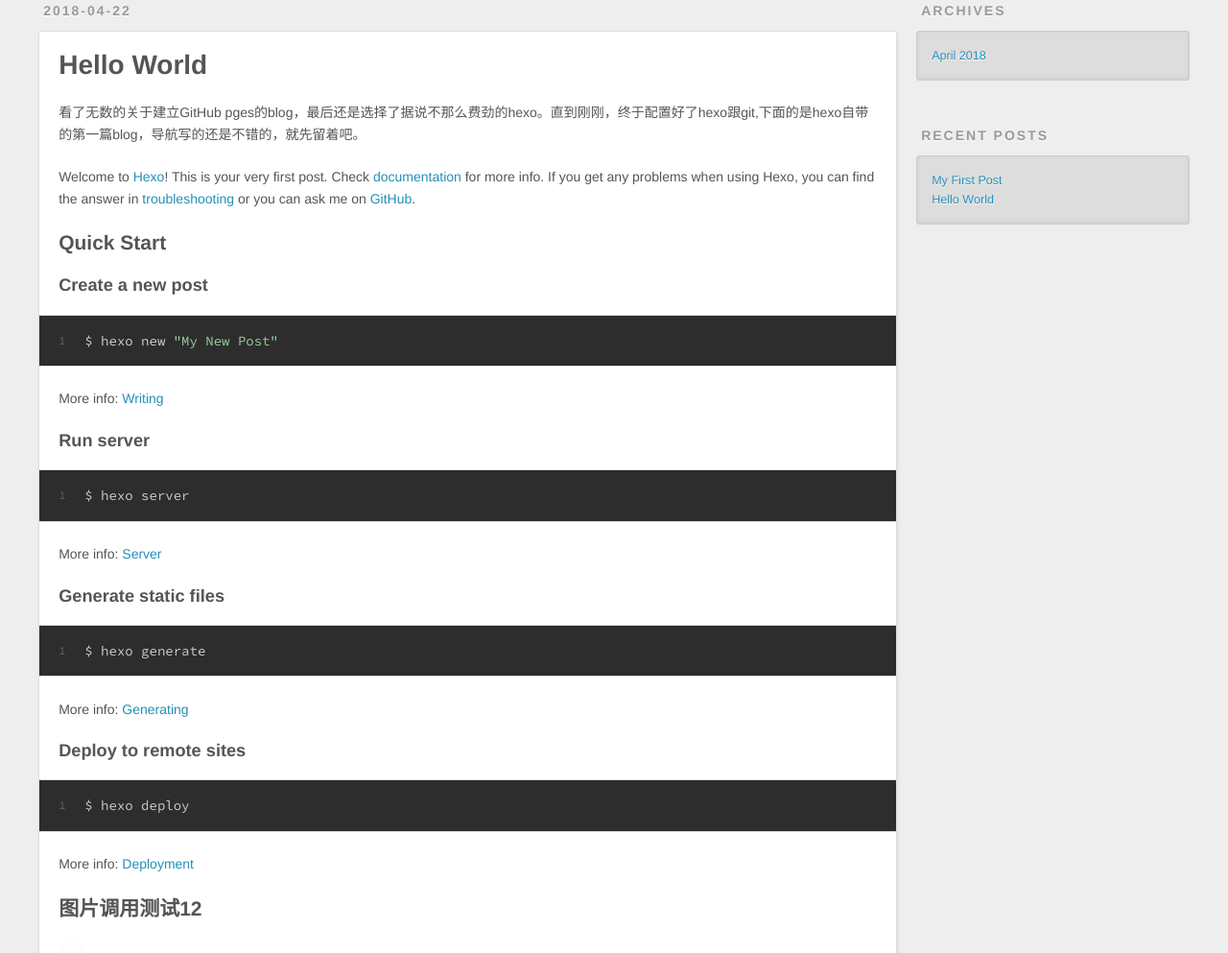
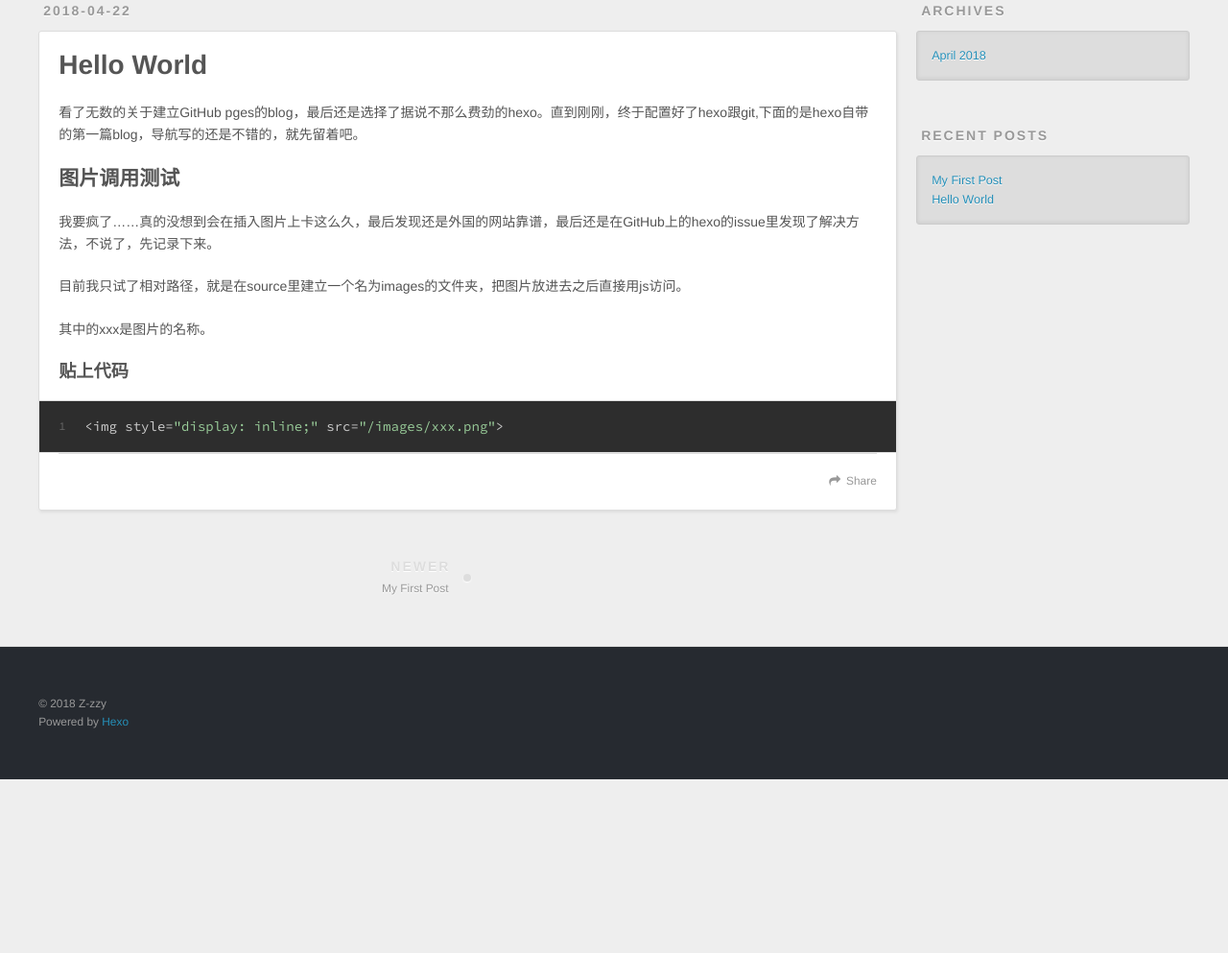
Before and after one commit to Z-zzy/Z-zzy.github.io, a plain HTML site: page 2018/04/22/hello-world/index.html in a window 1280 px wide. Shown: the part 347-1340 px from the top of the page at 96% size. After the commit the page ends 1159 px from the top, so only its background shows below. Drawn offline with nearby package versions, Linux system fonts and the light colour scheme; files whose address does not match are found by name.

Commit message:
Site updated: 2018-04-23 18:44:31

```diff
--- a/2018/04/22/hello-world/index.html
+++ b/2018/04/22/hello-world/index.html
@@ -5,19 +5,17 @@
 
   <title>Hello World | leetcode-my diary</title>
   <meta name="viewport" content="width=device-width, initial-scale=1, maximum-scale=1">
-  <meta name="description" content="看了无数的关于建立GitHub pges的blog，最后还是选择了据说不那么费劲的hexo。直到刚刚，终于配置好了hexo跟git,下面的是hexo自带的第一篇blog，导航写的还是不错的，就先留着吧。 Welcome to Hexo! This is your very first post. Check documentation for more info. If you get any p">
+  <meta name="description" content="看了无数的关于建立GitHub pges的blog，最后还是选择了据说不那么费劲的hexo。直到刚刚，终于配置好了hexo跟git,下面的是hexo自带的第一篇blog，导航写的还是不错的，就先留着吧。 图片调用测试我要疯了……真的没想到会在插入图片上卡这么久，最后发现还是外国的网站靠谱，最后还是在GitHub上的hexo的issue里发现了解决方法，不说了，先记录下来。 目前我只试了相对路径，就">
 <meta property="og:type" content="article">
 <meta property="og:title" content="Hello World">
 <meta property="og:url" content="http://yoursite.com/2018/04/22/hello-world/index.html">
 <meta property="og:site_name" content="leetcode-my diary">
-<meta property="og:description" content="看了无数的关于建立GitHub pges的blog，最后还是选择了据说不那么费劲的hexo。直到刚刚，终于配置好了hexo跟git,下面的是hexo自带的第一篇blog，导航写的还是不错的，就先留着吧。 Welcome to Hexo! This is your very first post. Check documentation for more info. If you get any p">
+<meta property="og:description" content="看了无数的关于建立GitHub pges的blog，最后还是选择了据说不那么费劲的hexo。直到刚刚，终于配置好了hexo跟git,下面的是hexo自带的第一篇blog，导航写的还是不错的，就先留着吧。 图片调用测试我要疯了……真的没想到会在插入图片上卡这么久，最后发现还是外国的网站靠谱，最后还是在GitHub上的hexo的issue里发现了解决方法，不说了，先记录下来。 目前我只试了相对路径，就">
 <meta property="og:locale" content="default">
-<meta property="og:image" content="e:/leetcode_diary%20git/hexo/source/images/1601011.png">
-<meta property="og:updated_time" content="2018-04-23T10:31:52.448Z">
+<meta property="og:updated_time" content="2018-04-23T10:43:21.012Z">
 <meta name="twitter:card" content="summary">
 <meta name="twitter:title" content="Hello World">
-<meta name="twitter:description" content="看了无数的关于建立GitHub pges的blog，最后还是选择了据说不那么费劲的hexo。直到刚刚，终于配置好了hexo跟git,下面的是hexo自带的第一篇blog，导航写的还是不错的，就先留着吧。 Welcome to Hexo! This is your very first post. Check documentation for more info. If you get any p">
-<meta name="twitter:image" content="e:/leetcode_diary%20git/hexo/source/images/1601011.png">
+<meta name="twitter:description" content="看了无数的关于建立GitHub pges的blog，最后还是选择了据说不那么费劲的hexo。直到刚刚，终于配置好了hexo跟git,下面的是hexo自带的第一篇blog，导航写的还是不错的，就先留着吧。 图片调用测试我要疯了……真的没想到会在插入图片上卡这么久，最后发现还是外国的网站靠谱，最后还是在GitHub上的hexo的issue里发现了解决方法，不说了，先记录下来。 目前我只试了相对路径，就">
 
     <link rel="alternate" href="/atom.xml" title="leetcode-my diary" type="application/atom+xml">
 
@@ -93,21 +91,15 @@
     <div class="article-entry" itemprop="articleBody">
 
         <p>看了无数的关于建立GitHub pges的blog，最后还是选择了据说不那么费劲的hexo。直到刚刚，终于配置好了hexo跟git,下面的是hexo自带的第一篇blog，导航写的还是不错的，就先留着吧。</p>
-<p>Welcome to <a href="https://hexo.io/" target="_blank" rel="noopener">Hexo</a>! This is your very first post. Check <a href="https://hexo.io/docs/" target="_blank" rel="noopener">documentation</a> for more info. If you get any problems when using Hexo, you can find the answer in <a href="https://hexo.io/docs/troubleshooting.html" target="_blank" rel="noopener">troubleshooting</a> or you can ask me on <a href="https://github.com/hexojs/hexo/issues" target="_blank" rel="noopener">GitHub</a>.</p>
-<h2 id="Quick-Start"><a href="#Quick-Start" class="headerlink" title="Quick Start"></a>Quick Start</h2><h3 id="Create-a-new-post"><a href="#Create-a-new-post" class="headerlink" title="Create a new post"></a>Create a new post</h3><figure class="highlight bash"><table><tr><td class="gutter"><pre><span class="line">1</span><br></pre></td><td class="code"><pre><span class="line">$ hexo new <span class="string">"My New Post"</span></span><br></pre></td></tr></table></figure>
-<p>More info: <a href="https://hexo.io/docs/writing.html" target="_blank" rel="noopener">Writing</a></p>
-<h3 id="Run-server"><a href="#Run-server" class="headerlink" title="Run server"></a>Run server</h3><figure class="highlight bash"><table><tr><td class="gutter"><pre><span class="line">1</span><br></pre></td><td class="code"><pre><span class="line">$ hexo server</span><br></pre></td></tr></table></figure>
-<p>More info: <a href="https://hexo.io/docs/server.html" target="_blank" rel="noopener">Server</a></p>
-<h3 id="Generate-static-files"><a href="#Generate-static-files" class="headerlink" title="Generate static files"></a>Generate static files</h3><figure class="highlight bash"><table><tr><td class="gutter"><pre><span class="line">1</span><br></pre></td><td class="code"><pre><span class="line">$ hexo generate</span><br></pre></td></tr></table></figure>
-<p>More info: <a href="https://hexo.io/docs/generating.html" target="_blank" rel="noopener">Generating</a></p>
-<h3 id="Deploy-to-remote-sites"><a href="#Deploy-to-remote-sites" class="headerlink" title="Deploy to remote sites"></a>Deploy to remote sites</h3><figure class="highlight bash"><table><tr><td class="gutter"><pre><span class="line">1</span><br></pre></td><td class="code"><pre><span class="line">$ hexo deploy</span><br></pre></td></tr></table></figure>
-<p>More info: <a href="https://hexo.io/docs/deployment.html" target="_blank" rel="noopener">Deployment</a></p>
-<h2 id="图片调用测试12"><a href="#图片调用测试12" class="headerlink" title="图片调用测试12"></a>图片调用测试12</h2><p><img src="E:\leetcode_diary git\hexo\source\images\1601011.png" alt="Sample Image Added via Markdown"></p>
+<h2 id="图片调用测试"><a href="#图片调用测试" class="headerlink" title="图片调用测试"></a>图片调用测试</h2><p>我要疯了……真的没想到会在插入图片上卡这么久，最后发现还是外国的网站靠谱，最后还是在GitHub上的hexo的issue里发现了解决方法，不说了，先记录下来。</p>
+<p>目前我只试了相对路径，就是在source里建立一个名为images的文件夹，把图片放进去之后直接用js访问。</p>
+<p>其中的xxx是图片的名称。</p>
+<h3 id="贴上代码"><a href="#贴上代码" class="headerlink" title="贴上代码"></a>贴上代码</h3><figure class="highlight js"><table><tr><td class="gutter"><pre><span class="line">1</span><br></pre></td><td class="code"><pre><span class="line">&lt;img style=<span class="string">"display: inline;"</span> src=<span class="string">"/images/xxx.png"</span>&gt;</span><br></pre></td></tr></table></figure>
 
 
     </div>
     <footer class="article-footer">
-      <a data-url="http://yoursite.com/2018/04/22/hello-world/" data-id="cjgbsgftk0000mgvyl74dkwmj" class="article-share-link">Share</a>
+      <a data-url="http://yoursite.com/2018/04/22/hello-world/" data-id="cjgc46lbe000178vyddxociyn" class="article-share-link">Share</a>
 
 
     </footer>
```
Also changed, not shown: 2018/04/22/My-First-Post/index.html (+1 -1 lines), index.html (+6 -12 lines).
